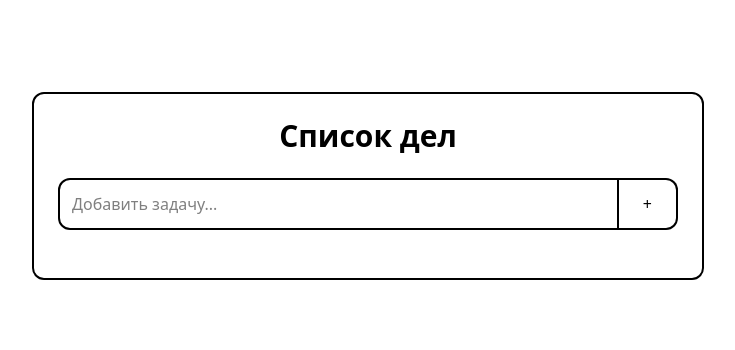
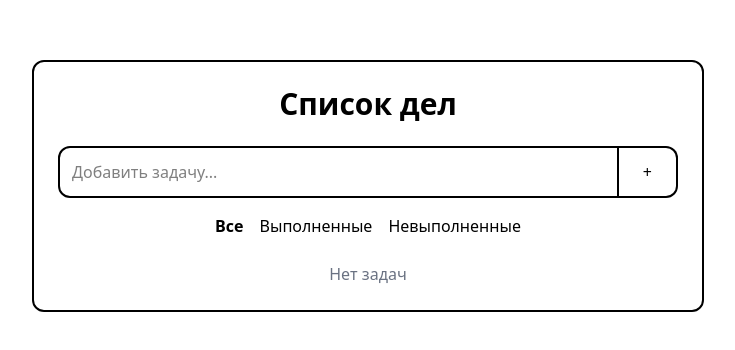
Before and after one commit to khafizovas/todo-app-vue, a Vue app: page / in a window 1280 px wide. Shown: the part 234-584 px from the top of the page, without its empty margins (272-1007 px from the left). Built offline with nearby package versions, Linux system fonts and the light colour scheme.

Commit message:
Добавила фильтрацию задач

```diff
--- /dev/null
+++ b/src/components/Filter.vue
@@ -0,0 +1,24 @@
+<script setup lang="ts">
+import { computed } from 'vue';
+import { storeToRefs } from 'pinia';
+
+import { FILTERS, useFilterStore, type Filter } from '../store/filterStore';
+
+const props = defineProps<{
+  filter: Filter;
+}>();
+
+const filterStore = useFilterStore();
+const { filter: activeFilter } = storeToRefs(filterStore);
+
+const isActive = computed(() => props.filter === activeFilter.value);
+</script>
+
+<template>
+  <button
+    @click="filterStore.setFilter(props.filter)"
+    class="cursor-pointer"
+    :class="{ 'font-bold': isActive }">
+    {{ FILTERS[props.filter] }}
+  </button>
+</template>
--- a/src/components/TodoList.vue
+++ b/src/components/TodoList.vue
@@ -1,10 +1,15 @@
 <script setup lang="ts">
+import { storeToRefs } from 'pinia';
+
 import { useTaskStore } from '../store/taskStore';
+import { FILTERS, type Filter as FilterType } from '../store/filterStore';
 
 import TodoInput from './TodoInput.vue';
 import TodoItem from './TodoItem.vue';
+import Filter from './Filter.vue';
 
 const taskStore = useTaskStore();
+const { tasks } = storeToRefs(taskStore);
 </script>
 
 <template>
@@ -16,12 +21,23 @@ const taskStore = useTaskStore();
 
     <TodoInput />
 
+    <div class="flex justify-center gap-4 mt-4">
+      <Filter
+        v-for="filter in Object.keys(FILTERS) as FilterType[]"
+        :key="filter"
+        :filter="filter" />
+    </div>
+
     <ul class="mt-6">
+      <li v-if="tasks.length === 0" class="text-center text-gray-500">
+        Нет задач
+      </li>
+
       <TodoItem
-        v-for="task in taskStore.tasks"
+        v-for="task in tasks"
         :key="task.text"
         :task="task"
-        :index="taskStore.tasks.indexOf(task)" />
+        :index="tasks.indexOf(task)" />
     </ul>
   </div>
 </template>
--- /dev/null
+++ b/src/store/filterStore.ts
@@ -0,0 +1,22 @@
+import { ref } from 'vue';
+import { defineStore } from 'pinia';
+
+export const FILTERS = {
+  all: 'Все',
+  completed: 'Выполненные',
+  incomplete: 'Невыполненные',
+};
+export type Filter = keyof typeof FILTERS;
+
+export const useFilterStore = defineStore('filter', () => {
+  const filter = ref<Filter>('all');
+
+  const setFilter = (newFilter: Filter) => {
+    filter.value = newFilter;
+  };
+
+  return {
+    filter,
+    setFilter,
+  };
+});
--- a/src/store/taskStore.ts
+++ b/src/store/taskStore.ts
@@ -1,4 +1,4 @@
-import { ref, watch } from 'vue';
+import { computed, ref, watch } from 'vue';
 import { defineStore } from 'pinia';
 import { v4 as uuidv4 } from 'uuid';
 import { debounce } from 'lodash';
@@ -9,6 +9,7 @@ import {
 } from '../utils/storage';
 
 import { useErrorStore } from './errorStore';
+import { useFilterStore } from './filterStore';
 
 export interface Task {
   id: string;
@@ -18,6 +19,7 @@ export interface Task {
 
 export const useTaskStore = defineStore('task', () => {
   const errorStore = useErrorStore();
+  const filterStore = useFilterStore();
 
   const tasks = ref<Task[]>(loadTasksFromLocalStorage());
 
@@ -25,6 +27,19 @@ export const useTaskStore = defineStore('task', () => {
 
   const editTaskIndex = ref<number | null>(null);
   const editTaskText = ref('');
+
+  const filteredTasks = computed(() => {
+    const filter = filterStore.filter;
+
+    switch (filter) {
+      case 'completed':
+        return tasks.value.filter((task) => task.completed);
+      case 'incomplete':
+        return tasks.value.filter((task) => !task.completed);
+    }
+
+    return tasks.value;
+  });
 
   const addTask = () => {
     const trimmedText = newTaskText.value.trim();
@@ -90,7 +105,7 @@ export const useTaskStore = defineStore('task', () => {
   watch(tasks, saveTasksToLocalStorageDebounced, { deep: true });
 
   return {
-    tasks,
+    tasks: filteredTasks,
     newTaskText,
     editTaskIndex,
     editTaskText,
```
